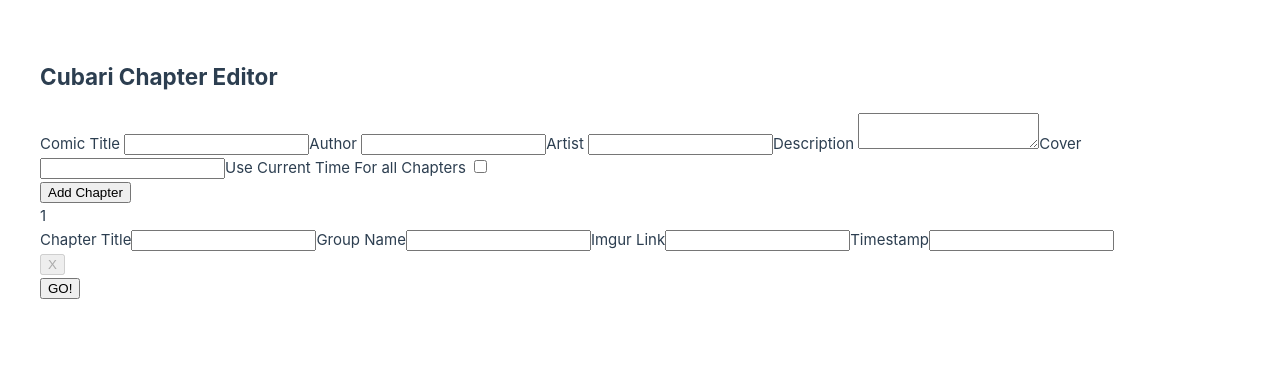
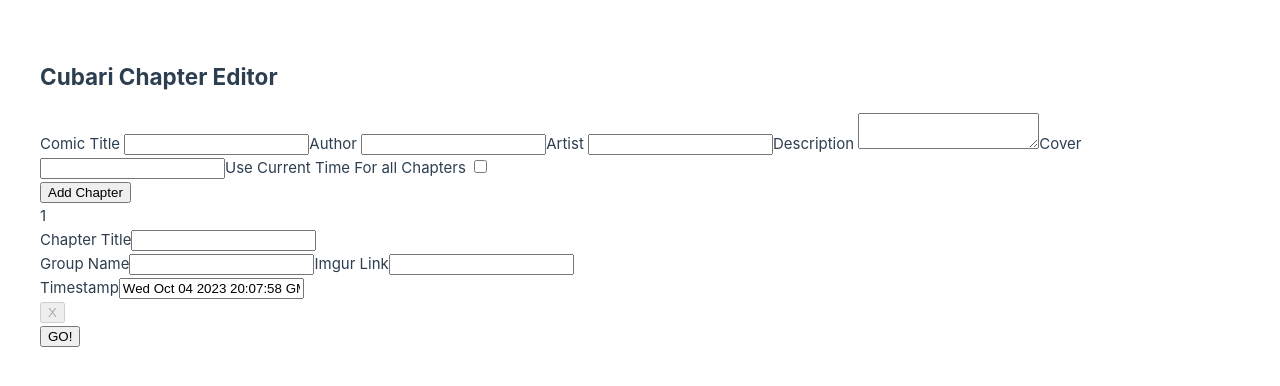
Before and after one commit to xrabohrok/CubariCombiner, a Vue app: page / in a window 1280 px wide. Shown: the top 386 px of the page. Built offline with nearby package versions, Linux system fonts and the light colour scheme.

Commit message:
groups are now multidimmensional - Mr.Black

```diff
--- a/src/components/FormChapter.vue
+++ b/src/components/FormChapter.vue
@@ -1,32 +1,39 @@
 <script setup>
 import { ref } from 'vue';
+import { v4 as uuidv4 } from 'uuid'
+
 
 const props = defineProps(['chapterNum', 'lockedTime', 'refId', 'total'])
 
 const model = ref({
     chapterTitle: "",
-    groupName: "",
-    imgurLink: "",
-    timestamp: "",
+    timestamp: new Date(),
 })
 
-function simplifyModel(model){
+const groupSets = ref([
+    {
+        id: uuidv4(),
+        groupName: "",
+        imgur: "",
+    }
+])
+
+function simplifyModel(model, groups) {
     return {
         chapterTitle: model.chapterTitle,
-        groupName: model.groupName,
-        imgurLink: model.imgurLink,
+        chapterGroups: groups.map(g => ({ groupName: g.groupName, imgurLink: g.imgur })),
         timestamp: model.timestamp,
         refId: props.refId
     }
 }
 
 defineEmits({
-    formChanged(payload){
+    formChanged(payload) {
         return payload.chapterTitle != "" &&
             payload.groupName != "" &&
             payload.imgurLink != ""
     },
-    chapterRemove(){return true}
+    chapterRemove() { return true }
 })
 
 </script>
@@ -34,11 +41,16 @@
     <div class="chapter-row">
         <div class="chapter-label">{{ props.chapterNum }}</div>
         <div class="form-chapter">
-            <label>Chapter Title<input type="text" v-model="model.chapterTitle" @change="$emit('formChanged',simplifyModel(model))"/></label>
-            <label>Group Name<input type="text" v-model="model.groupName" @change="$emit('formChanged',simplifyModel(model))"/></label>
-            <label>Imgur Link<input type="text" v-model="model.imgurLink" @change="$emit('formChanged',simplifyModel(model))"/></label>
-            <label>Timestamp<input type="text" v-model="model.timestamp" :disabled="props.lockedTime" @change="$emit('formChanged',simplifyModel(model))"/></label>
+            <label>Chapter Title<input type="text" v-model="model.chapterTitle"
+                    @change="$emit('formChanged', simplifyModel(model, groupSets))" /></label>
+            <div v-for="g in groupSets" :key="g.id">
+                <label>Group Name<input type="text" v-model="g.groupName"
+                        @change="$emit('formChanged', simplifyModel(model, groupSets))" /></label>
+                <label>Imgur Link<input type="text" v-model="g.imgur"
+                        @change="$emit('formChanged', simplifyModel(model, groupSets))" /></label>
+            </div>
+            <label>Timestamp<input type="text" v-model="model.timestamp" :disabled="props.lockedTime"
+                    @change="$emit('formChanged',simplifyModel(model, groupSets))" /></label>
         </div>
-        <button name="Remove" @click="$emit('chapterRemove', props.refId)" :disabled="props.total<=1">X</button>
-    </div>
-</template>
+    <button name="Remove" @click="$emit('chapterRemove', props.refId)" :disabled="props.total<=1">X</button>
+</div></template>
--- a/src/components/FormMain.vue
+++ b/src/components/FormMain.vue
@@ -13,8 +13,7 @@
     store.chapters.push(
       {
         chapterTitle: "",
-        groupName: "",
-        imgurLink: "",
+        chapterGroups: [],
         timestamp: "",
         refId: uuidv4()
       })
```
